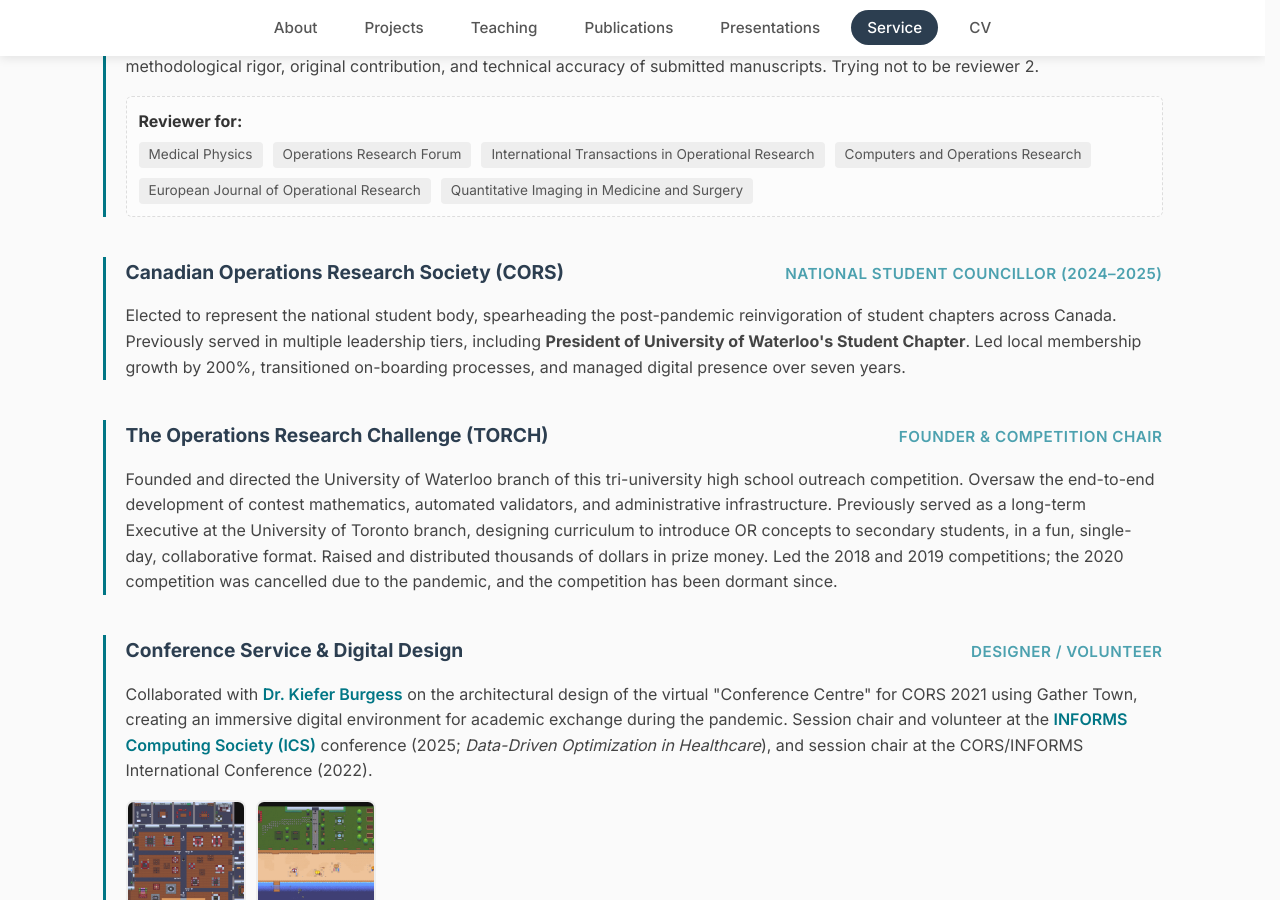
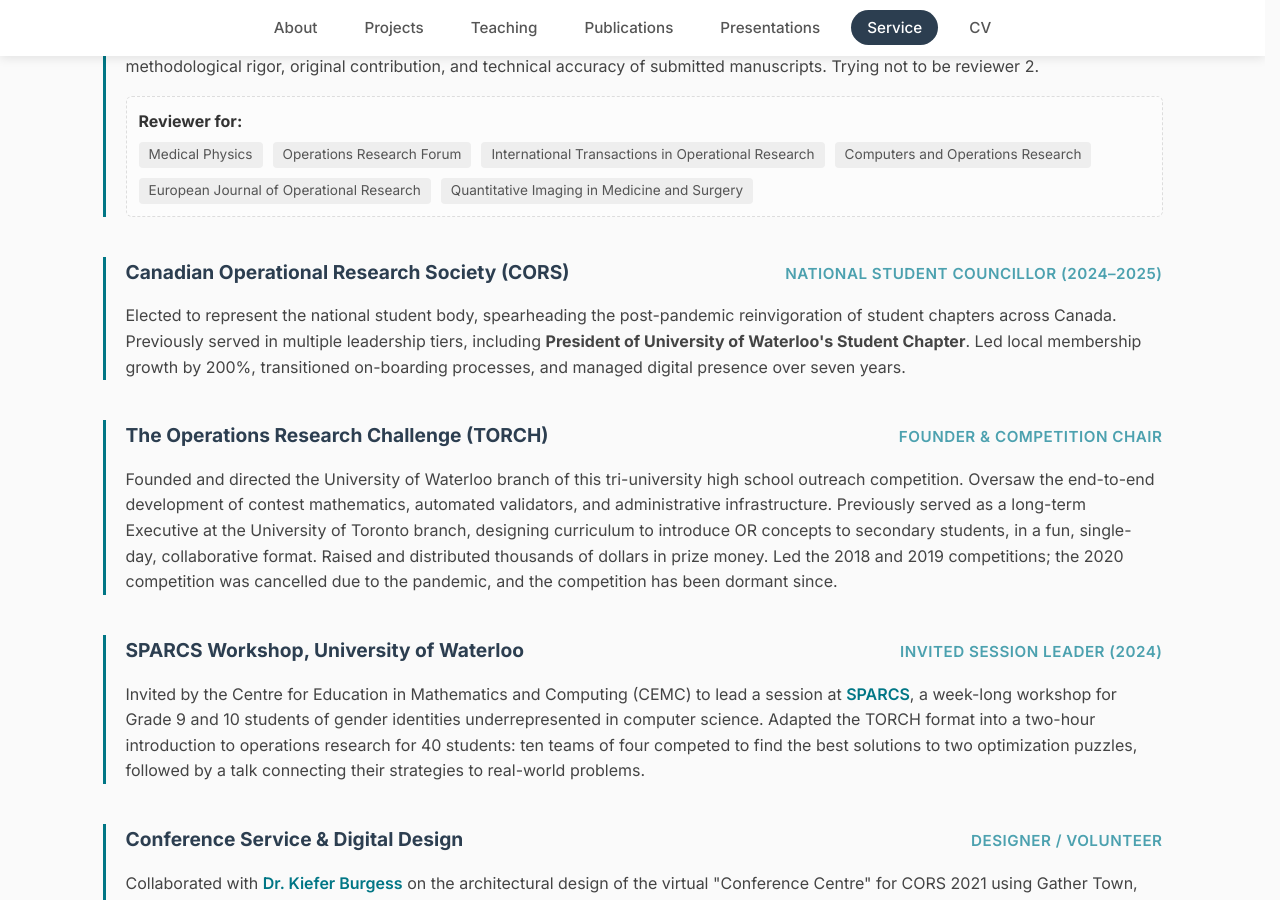
Before and after one commit to DaniRip/DaniRip.github.io, a Jekyll site: the page built from service.md, in a window 1280 px wide and 900 px high, scrolled down 212 px. Built offline with Jekyll 4.4.1, drawn with Linux system fonts in a browser that asks for light colours.

Commit message:
Service: add SPARCS 2024 session; fix CORS name; update CV
Co-Authored-By: Claude Opus 5.5 <noreply@anthropic.com>

```diff
--- a/_data/service.yml
+++ b/_data/service.yml
@@ -10,7 +10,7 @@
     - "European Journal of Operational Research"
     - "Quantitative Imaging in Medicine and Surgery"
 
-- organization: "Canadian Operations Research Society (CORS)"
+- organization: "Canadian Operational Research Society (CORS)"
   role: "National Student Councillor (2024–2025)"
   description: |
     Elected to represent the national student body, spearheading the post-pandemic reinvigoration of student chapters across Canada. Previously served in multiple leadership tiers, including <b>President of University of Waterloo's Student Chapter</b>. Led local membership growth by 200%, transitioned on-boarding processes, and managed digital presence over seven years.
@@ -19,6 +19,11 @@
   role: "Founder & Competition Chair"
   description: |
     Founded and directed the University of Waterloo branch of this tri-university high school outreach competition. Oversaw the end-to-end development of contest mathematics, automated validators, and administrative infrastructure. Previously served as a long-term Executive at the University of Toronto branch, designing curriculum to introduce OR concepts to secondary students, in a fun, single-day, collaborative format. Raised and distributed thousands of dollars in prize money. Led the 2018 and 2019 competitions; the 2020 competition was cancelled due to the pandemic, and the competition has been dormant since.
+
+- organization: "SPARCS Workshop, University of Waterloo"
+  role: "Invited Session Leader (2024)"
+  description: |
+    Invited by the Centre for Education in Mathematics and Computing (CEMC) to lead a session at <a href="https://cemc.uwaterloo.ca/events/sparcs.html" target="_blank">SPARCS</a>, a week-long workshop for Grade 9 and 10 students of gender identities underrepresented in computer science. Adapted the TORCH format into a two-hour introduction to operations research for 40 students: ten teams of four competed to find the best solutions to two optimization puzzles, followed by a talk connecting their strategies to real-world problems.
 
 - organization: "Conference Service & Digital Design"
   role: "Designer / Volunteer"
```
Also changed, not shown: 1 other file.
